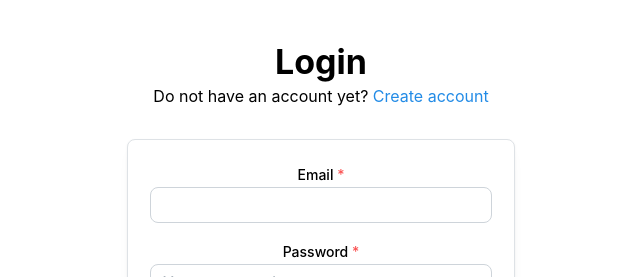
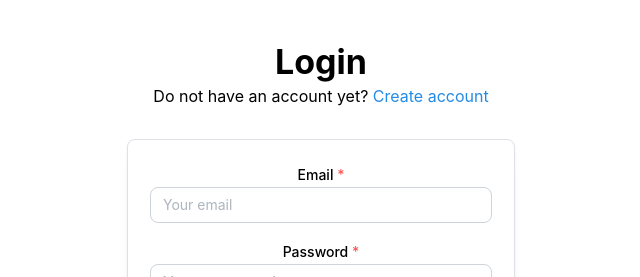
Before and after one commit to GiantbYTES/israeli-pint-app, a React (Vite) app in the folder ipa-project/: page /login in a window 1280 px wide. Shown: the top 277 px of the page, without its empty margins (319-959 px from the left). Built offline with nearby package versions, Linux system fonts and the light colour scheme; no server answers.

Commit message:
fix login page

```diff
--- a/ipa-project/src/Pages/Login.jsx
+++ b/ipa-project/src/Pages/Login.jsx
@@ -70,6 +70,7 @@ function Login() {
 
         <TextInput
           label="Email"
+          placeholder="Your email"
           required
           radius="md"
           value={form.values.email}
```
